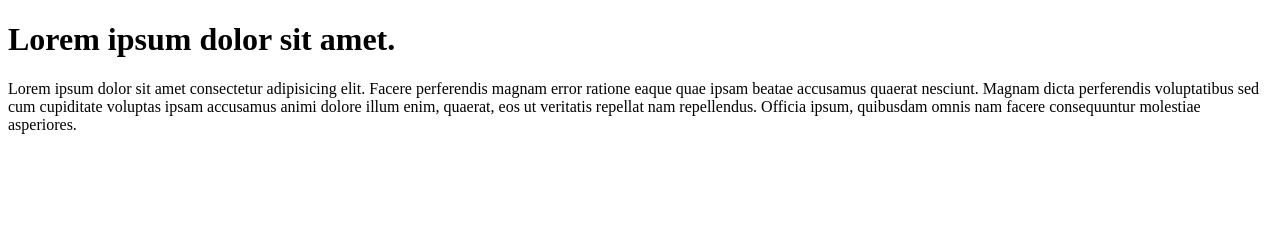
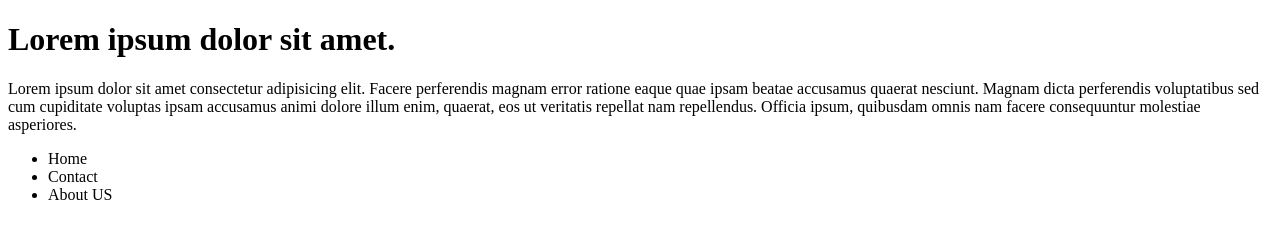
Before and after one commit to rajakanksha22/learn-git, a plain HTML site: page index.html in a window 1280 px wide. Drawn offline with Linux system fonts and the light colour scheme.

Commit message:
add unordered lsit

```diff
--- a/index.html
+++ b/index.html
@@ -15,5 +15,10 @@
       veritatis repellat nam repellendus. Officia ipsum, quibusdam omnis nam
       facere consequuntur molestiae asperiores.
     </p>
+    <ul>
+      <li>Home</li>
+      <li>Contact</li>
+      <li>About US</li>
+    </ul>
   </body>
 </html>
```
